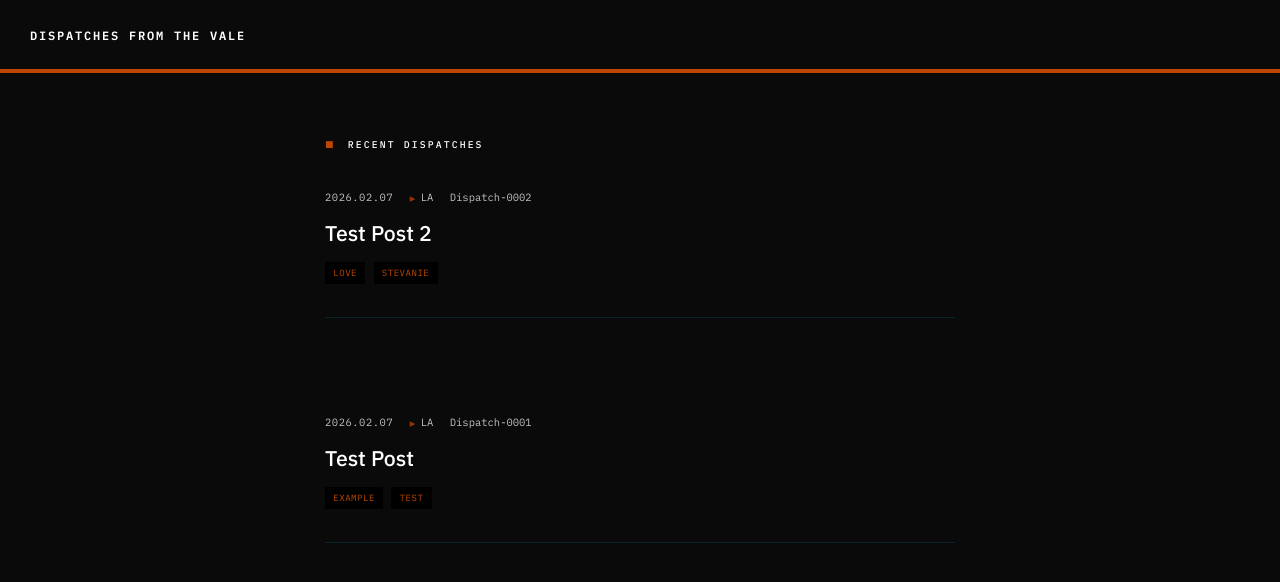
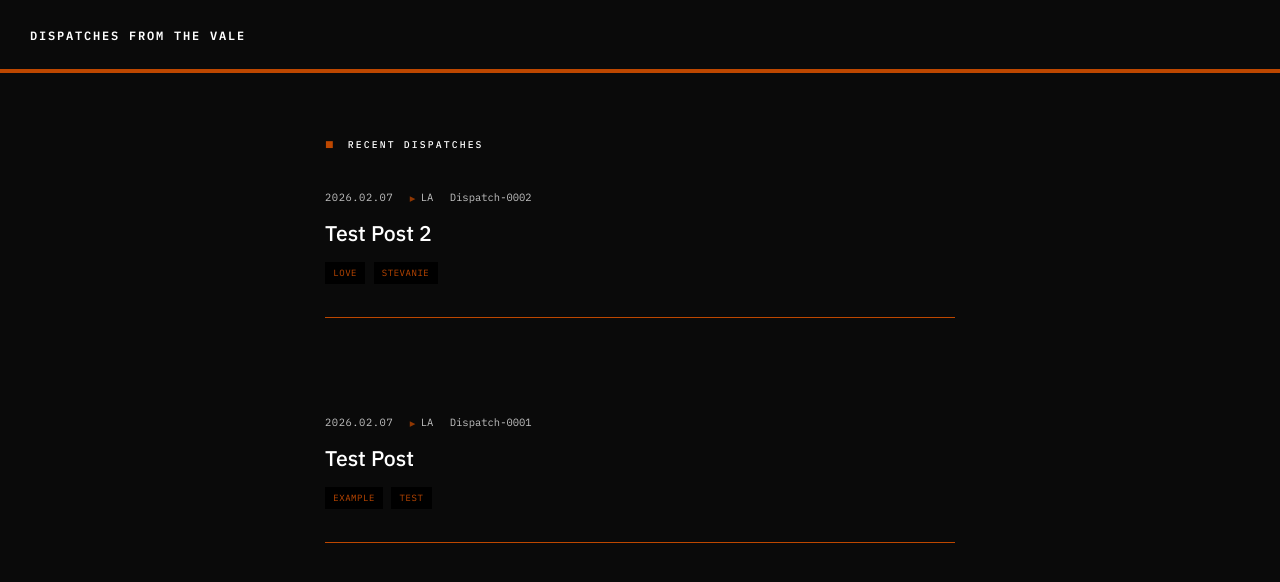
Before and after one commit to valeobserver/dispatches-from-the-vale, a Jekyll site: the page built from index.html, in a window 1280 px wide. Shown: the top 582 px of the page. Built offline with Jekyll 4.4.1, drawn with Linux system fonts in a browser that asks for light colours.

Commit message:
fix divider color

```diff
--- a/_layouts/default.html
+++ b/_layouts/default.html
@@ -150,7 +150,8 @@
 
         hr {
             border: none;
-            border-top: 1px solid rgba(0, 212, 255, 0.12);
+            color: var(--accent);
+            border-top: 1px solid;
             margin: 2.2rem 0 0;
         }
     </style>
```
